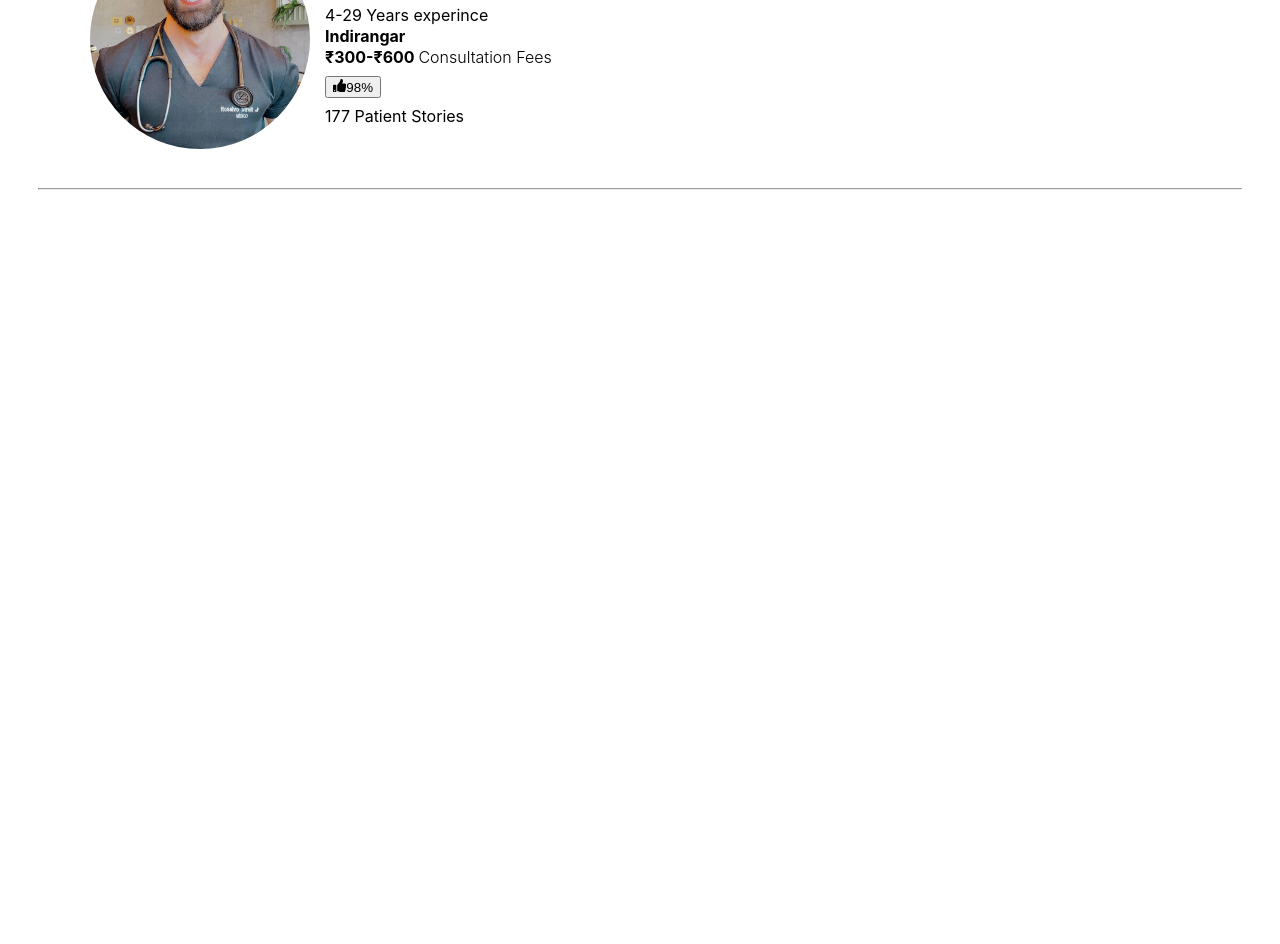
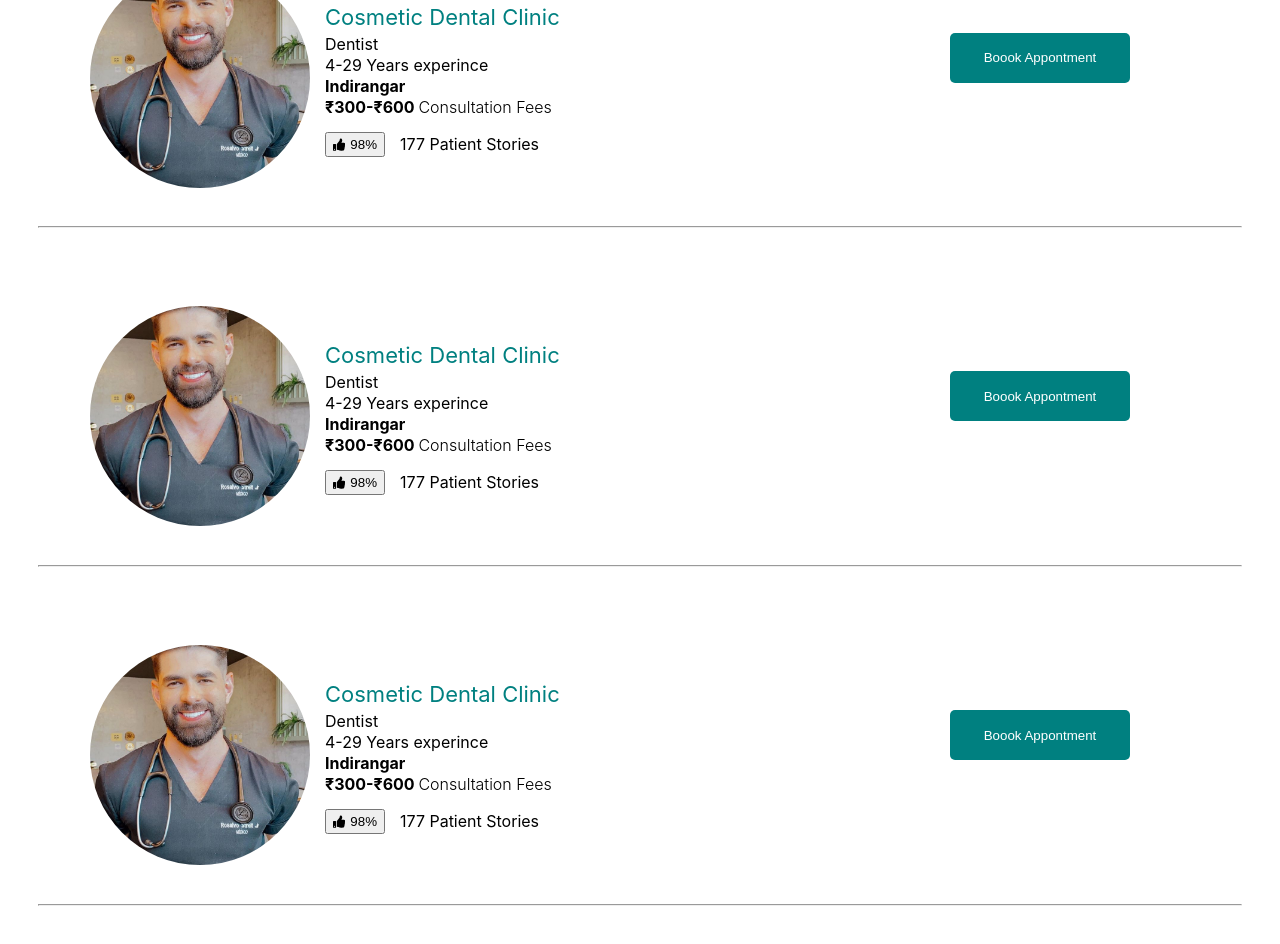
Before and after one commit to PiyushGoyal02/Parchi_Project_WebDev, a React (Create React App) app in the folder parchiproject/: page /doctorslist in a window 1280 px wide. Shown: the part 540-1484 px from the top of the page. Before the commit the page ends 800 px from the top, so only its background shows below. Built offline with nearby package versions, Linux system fonts and the light colour scheme; the HTML template or start-up script is replaced by a standard one.

Commit message:
I Have update Code

```diff
--- a/parchiproject/src/CSS-CODE/DoctorsListCSS.css
+++ b/parchiproject/src/CSS-CODE/DoctorsListCSS.css
@@ -62,3 +62,43 @@
 .BoldSection {
     font-weight: bold;
 }
+
+.Thumbup-NinetyEightText{
+    width: 60px;
+    height: 25px;
+    display: flex;
+    align-items: center;
+    justify-content: center;
+    gap: 5px;
+}
+
+.Button-PatientText{
+    display: flex;
+    align-items: center;
+    gap: 15px;
+}
+
+.ImageTextContant-BookAppointmentButton{
+    display: flex;
+    align-items: center;
+    justify-content: space-between;
+}
+
+.BookAppointmentButton{
+    width: 180px;
+    height: 50px;
+    background-color: #008080;
+    border-style: none;
+    border-radius: 5px;
+    transition: 0.5s;
+    color: white;
+    margin-right: 150px;
+}
+
+.BookAppointmentButton:hover{
+    border-radius: 10px;
+    color: black;
+    cursor: pointer;
+    transition: 0.5s;
+    font-weight: 500;
+}
--- a/parchiproject/src/Components/DoctorsList.js
+++ b/parchiproject/src/Components/DoctorsList.js
@@ -25,6 +25,7 @@ function DoctorsList (){
 
                 <div>
                     <hr className="HR-Tag"/>
+                    <div className="ImageTextContant-BookAppointmentButton">
                         <div className="DoctorsDetailsDiv">
                             <div>
                                 <img
@@ -40,16 +41,86 @@ function DoctorsList (){
                                 <p className="BoldSection">Indirangar</p>
                                 <p className="BoldSection">₹300-₹600 <span>Consultation Fees</span></p>
 
-                            <div>
-                                <button><FaThumbsUp />98%</button>
+                                <div className="Button-PatientText">
+                                    <button className="Thumbup-NinetyEightText"><FaThumbsUp />98%</button>
                                     <p>177 Patient Stories</p>
                                 </div>
+                            </div>
+                        </div>
+
+                        <div>
+                            <button className="BookAppointmentButton">Boook Appontment</button>
                         </div>
                     </div>
                     <hr className="HR-Tag"/>
                 </div>
 
 
+                <div>
+                    {/* <hr className="HR-Tag"/> */}
+                    <div className="ImageTextContant-BookAppointmentButton">
+                        <div className="DoctorsDetailsDiv">
+                            <div>
+                                <img
+                                    src={DrImage}
+                                    className="DoctorsImage"
+                                />
+                            </div>
+
+                            <div className="DoctorTextContact">
+                                <p className="CosmeticDental">Cosmetic Dental Clinic</p>
+                                <p>Dentist</p>
+                                <p>4-29 Years experince</p>
+                                <p className="BoldSection">Indirangar</p>
+                                <p className="BoldSection">₹300-₹600 <span>Consultation Fees</span></p>
+
+                                <div className="Button-PatientText">
+                                    <button className="Thumbup-NinetyEightText"><FaThumbsUp />98%</button>
+                                    <p>177 Patient Stories</p>
+                                </div>
+                            </div>
+                        </div>
+
+                        <div>
+                            <button className="BookAppointmentButton">Boook Appontment</button>
+                        </div>
+                    </div>
+                    <hr className="HR-Tag"/>
+                </div>
+
+
+
+                <div>
+                    {/* <hr className="HR-Tag"/> */}
+                    <div className="ImageTextContant-BookAppointmentButton">
+                        <div className="DoctorsDetailsDiv">
+                            <div>
+                                <img
+                                    src={DrImage}
+                                    className="DoctorsImage"
+                                />
+                            </div>
+
+                            <div className="DoctorTextContact">
+                                <p className="CosmeticDental">Cosmetic Dental Clinic</p>
+                                <p>Dentist</p>
+                                <p>4-29 Years experince</p>
+                                <p className="BoldSection">Indirangar</p>
+                                <p className="BoldSection">₹300-₹600 <span>Consultation Fees</span></p>
+
+                                <div className="Button-PatientText">
+                                    <button className="Thumbup-NinetyEightText"><FaThumbsUp />98%</button>
+                                    <p>177 Patient Stories</p>
+                                </div>
+                            </div>
+                        </div>
+
+                        <div>
+                            <button className="BookAppointmentButton">Boook Appontment</button>
+                        </div>
+                    </div>
+                    <hr className="HR-Tag"/>
+                </div>
 
 
             </div>
```
Lines whose indentation alone changed are shown as unchanged.
